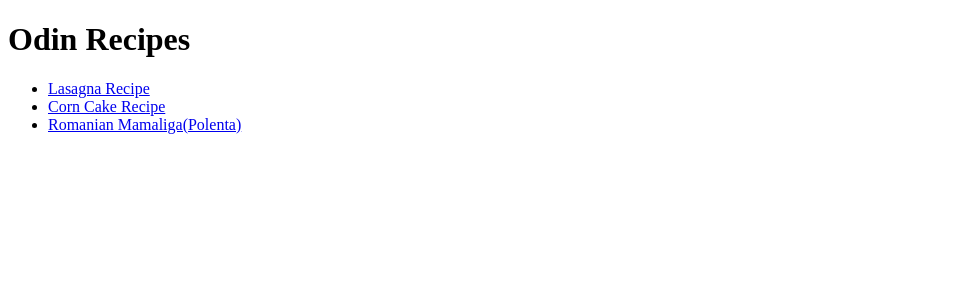
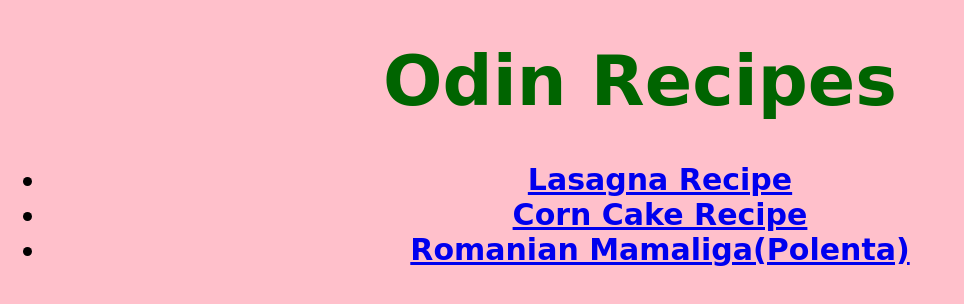
Before and after one commit to iuliavisan/odin-recipes, a plain HTML site: page index.html in a window 1280 px wide. Shown: the whole page, without its empty margins (0-964 px from the left). Drawn offline with Linux system fonts and the light colour scheme.

Commit message:
linked styles.css to the other html pages

```diff
--- a/index.html
+++ b/index.html
@@ -2,6 +2,7 @@
 
 <html lang="en">
     <head>
+        <link rel="stylesheet" href="styles.css">
         <meta charset="UTF-8">
         <title>Project1</title>
     </head>
@@ -9,7 +10,7 @@
 
     <body>
         <h1>Odin Recipes</h1>
-        <ul>
+        <ul class="list">
             <li><a href="recipes/lasagna.html" target="_blank" rel="noopener noreferrer">Lasagna Recipe</a></li>
             <li><a href="recipes/corn_cake.html" target="_blank" rel="noopener noreferrer">Corn Cake Recipe</a></li>
             <li><a href="recipes/mamaliga.html" target="_blank" rel="noopener noreferrer">Romanian Mamaliga(Polenta)</a></li>
--- /dev/null
+++ b/styles.css
@@ -0,0 +1,21 @@
+body{
+    background-color: pink;
+}
+
+h1{
+    font-family: cursive;
+    font-size: 70px;
+    text-align: center;
+    font-weight: bold;
+    color: darkgreen;
+    padding: 10px;
+    margin: 30px;
+}
+
+.list{
+    font-family: cursive;
+    font-size: 30px;
+    text-align: center;
+    font-weight: bold;
+
+}
```
Also changed, not shown: recipes/corn_cake.html (+1 -0 lines), recipes/lasagna.html (+6 -1 lines), recipes/mamaliga.html (+1 -0 lines).
